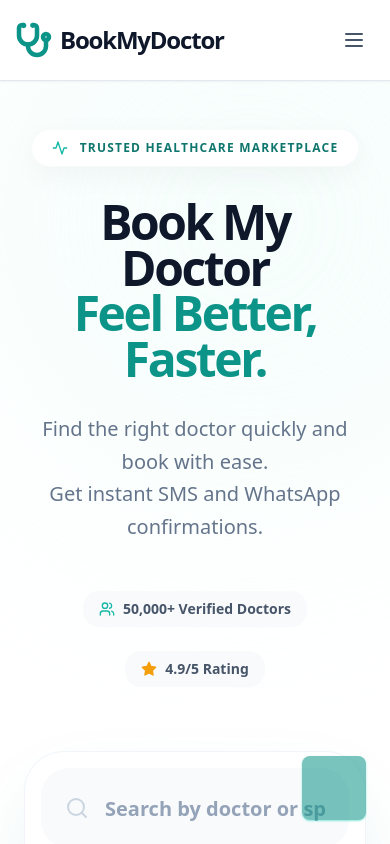
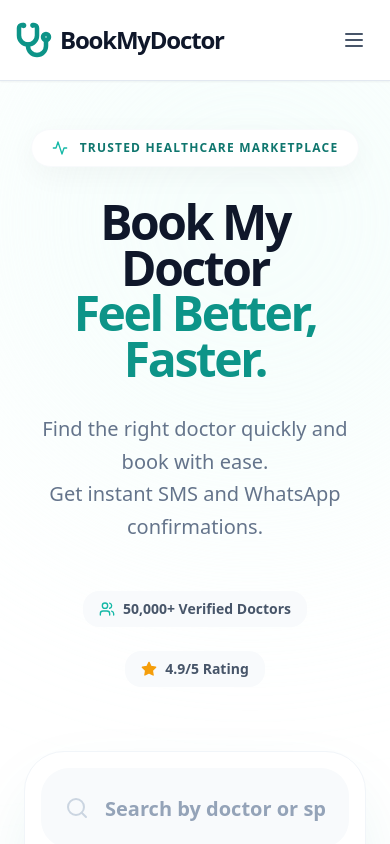
Before and after one commit to muhammedafnask/bookmydoctor, a React (Vite) app: page / in a window 390 px wide. Shown: the top 844 px of the page. Built offline with nearby package versions, Linux system fonts and the light colour scheme.

Commit message:
feat: Remove redundant mobile search FAB
Removes the floating action button for search on mobile devices. This element was redundant as the search functionality is already prominently available in the hero section and accessible via the navigation bar on smaller screens.

```diff
--- a/App.tsx
+++ b/App.tsx
@@ -1,4 +1,3 @@
-
 import React, { useState, useMemo, useEffect } from 'react';
 import { Navbar } from './components/Navbar';
 import { Hero } from './components/Hero';
@@ -118,16 +117,6 @@
   return (
     <div className="min-h-screen flex flex-col font-sans text-slate-900 bg-white">
       <Navbar onNavigate={handleNavigate} currentPage={currentPage} />
-
-      <div className="md:hidden fixed bottom-6 right-6 z-[90]">
-         <Button
-            size="lg"
-            className="rounded-full h-16 w-16 bg-brand-600 shadow-2xl shadow-brand-400 p-0 flex items-center justify-center animate-pulse border-none outline-none"
-            onClick={() => handleNavigate(Page.SEARCH)}
-          >
-            <Search className="h-7 w-7 text-white" />
-         </Button>
-      </div>
 
       <main className="flex-grow">
         {currentPage === Page.HOME && (
```
